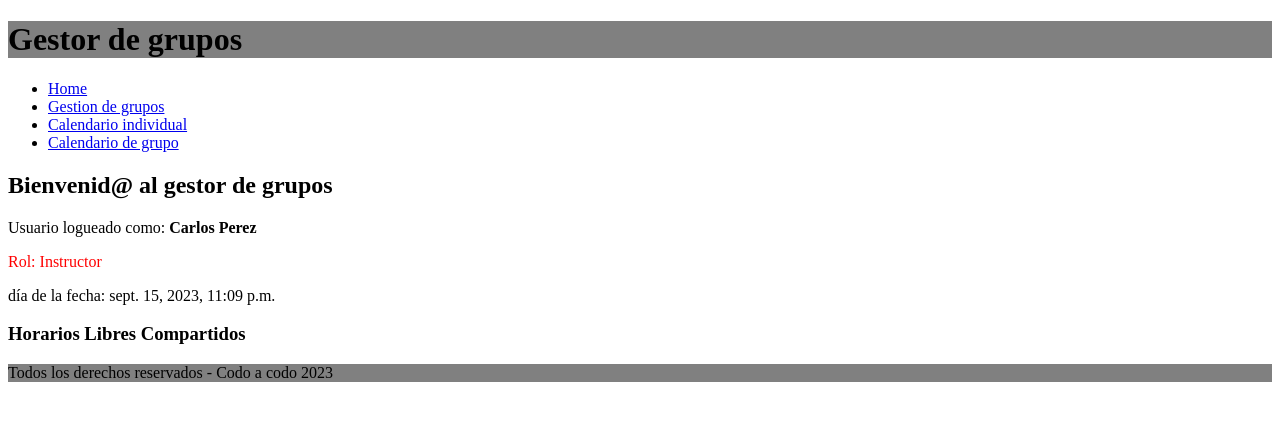
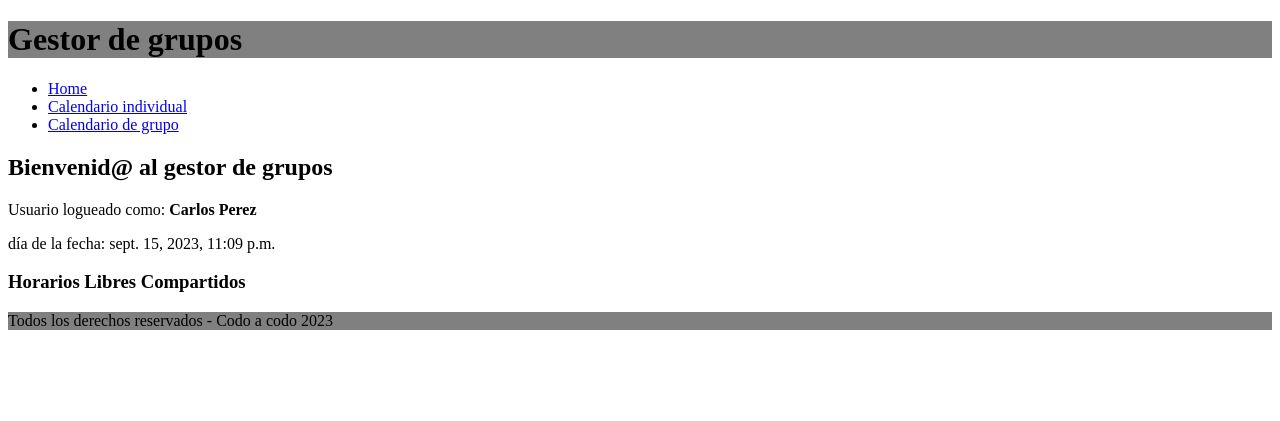
Before and after one commit to RobertoCavalieri/DjangoCaC2023, a Django app: page / in a window 1280 px wide. Shown: the top 421 px of the page. Run offline with Django 4.2, Linux system fonts and the light colour scheme.

Commit message:
Modificaciones en plantillas base

```diff
--- a/core/templates/core/base.html
+++ b/core/templates/core/base.html
@@ -16,7 +16,6 @@
     <nav>
         <ul>
             <li><a href="{% url 'index' %}">Home</a></li>
-            <li><a href="{% url 'Gestion de grupos' %}">Gestion de grupos</a></li>
             <li><a href="{% url 'Calendario individual' 'nombre_del_integrante' %}">Calendario individual</a></li>
             <li><a href="{% url 'Calendario de grupo' %}">Calendario de grupo</a></li>
         </ul>
--- a/core/templates/core/calendario_individual.html
+++ b/core/templates/core/calendario_individual.html
@@ -1,3 +1,5 @@
+{% extends "core/index.html" %}
+{% load static %}
 <!DOCTYPE html>
 <html lang="en">
 <head>
--- a/core/templates/core/index.html
+++ b/core/templates/core/index.html
@@ -10,11 +10,6 @@
 {% block content %}
     <h2>Bienvenid@ al gestor de grupos</h2>
     <p>Usuario logueado como: <b>{{ nombre_usuario }}</b></p>
-    {% if es_instructor %}
-        <p style="color:red">Rol: Instructor</p>
-    {% else %}
-        <p style="color:green">Rol: Alumno</p>
-    {% endif %}
 
     {% filter lower %}
     <p>Día de la fecha: {{ fecha }}</p>
--- a/core/urls.py
+++ b/core/urls.py
@@ -4,7 +4,7 @@ from . import views
 urlpatterns = [
     path('', views.index, name='index'),
     path('grupos/listado/', views.gestion_grupos, name='Gestion de grupos'),
-    path('grupos/detalle/<str:nombre_integrante>/', views.grupo_detalle, name='Calendario individual'),
+    path('grupos/detalle/<str:nombre_integrante>/', views.calendario_individual, name='Calendario individual'),
     path('grupos/calendario/', views.calendario_grupo, name='Calendario de grupo'),
     path('cargar_horario/', views.cargar_horario, name='cargar_horario'),
 ]
--- a/core/views.py
+++ b/core/views.py
@@ -55,7 +55,10 @@ def calendario_grupo(request, calendario_data=None):
 
 
 def calendario_individual(request):
-    return render(request, 'core/cargar_horario.html')
+    context = {
+        'nombre_integrante': 'Jose Lopez',
+    }
+    return render(request, 'core/calendario_individual.html')
 
 
 def integrante_estado(request, estado):
```
